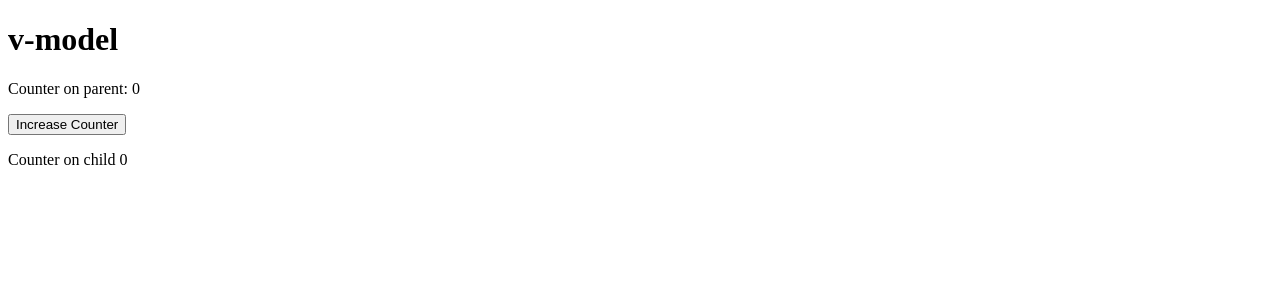
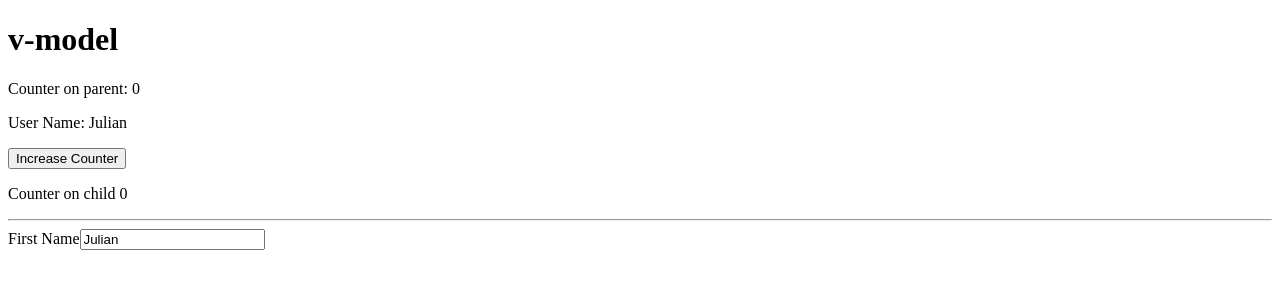
Before and after one commit to julianandreszb/vue-js-certification, a Vue app: page / in a window 1280 px wide. Shown: the top 300 px of the page. Built offline with nearby package versions, Linux system fonts and the light colour scheme.

Commit message:
Save progress: V-model (Multi-model)

```diff
--- a/src/components/Component/VModel/VModelChild.vue
+++ b/src/components/Component/VModel/VModelChild.vue
@@ -1,5 +1,7 @@
 <script setup>
 const counter = defineModel()
+
+const firstName = defineModel('firstName')
 
 function increment() {
   counter.value++
@@ -9,6 +11,10 @@ function increment() {
 <template>
   <button @click="increment">Increase Counter</button>
   <p>Counter on child {{ counter }}</p>
+
+  <hr>
+  <label for="firstNameInput">First Name</label>
+  <input id="firstNameInput" type="text" v-model="firstName" >
 </template>
 
 <style scoped></style>
--- a/src/components/Component/VModel/VModelParent.vue
+++ b/src/components/Component/VModel/VModelParent.vue
@@ -2,12 +2,14 @@
 import VModelChild from '@/components/Component/VModel/VModelChild.vue'
 import { ref } from 'vue'
 const counter = ref(0)
+const userName = ref('Julian')
 </script>
 
 <template>
   <h1>v-model</h1>
   <p>Counter on parent: {{ counter }}</p>
-  <VModelChild v-model="counter" />
+  <p>User Name: {{ userName }}</p>
+  <VModelChild v-model="counter" v-model:first-name="userName" />
 </template>
 
 <style scoped></style>
```
